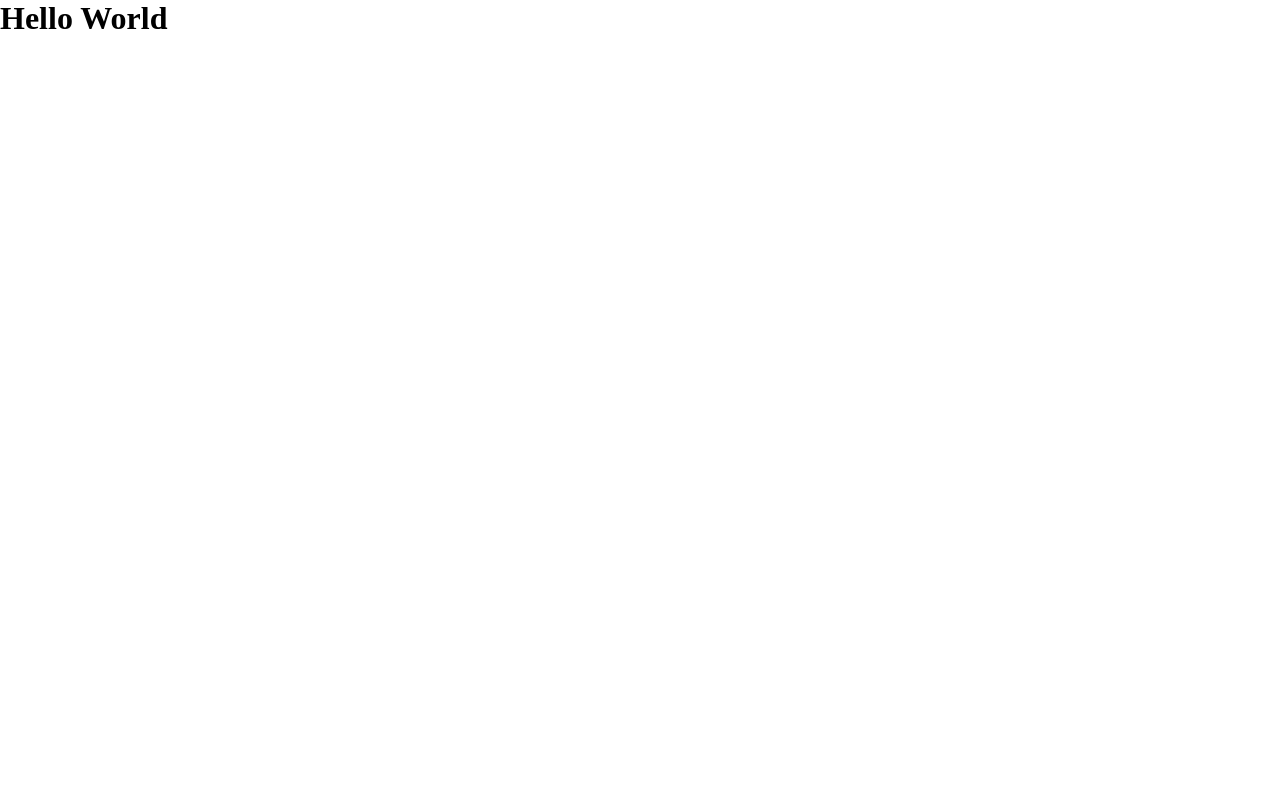
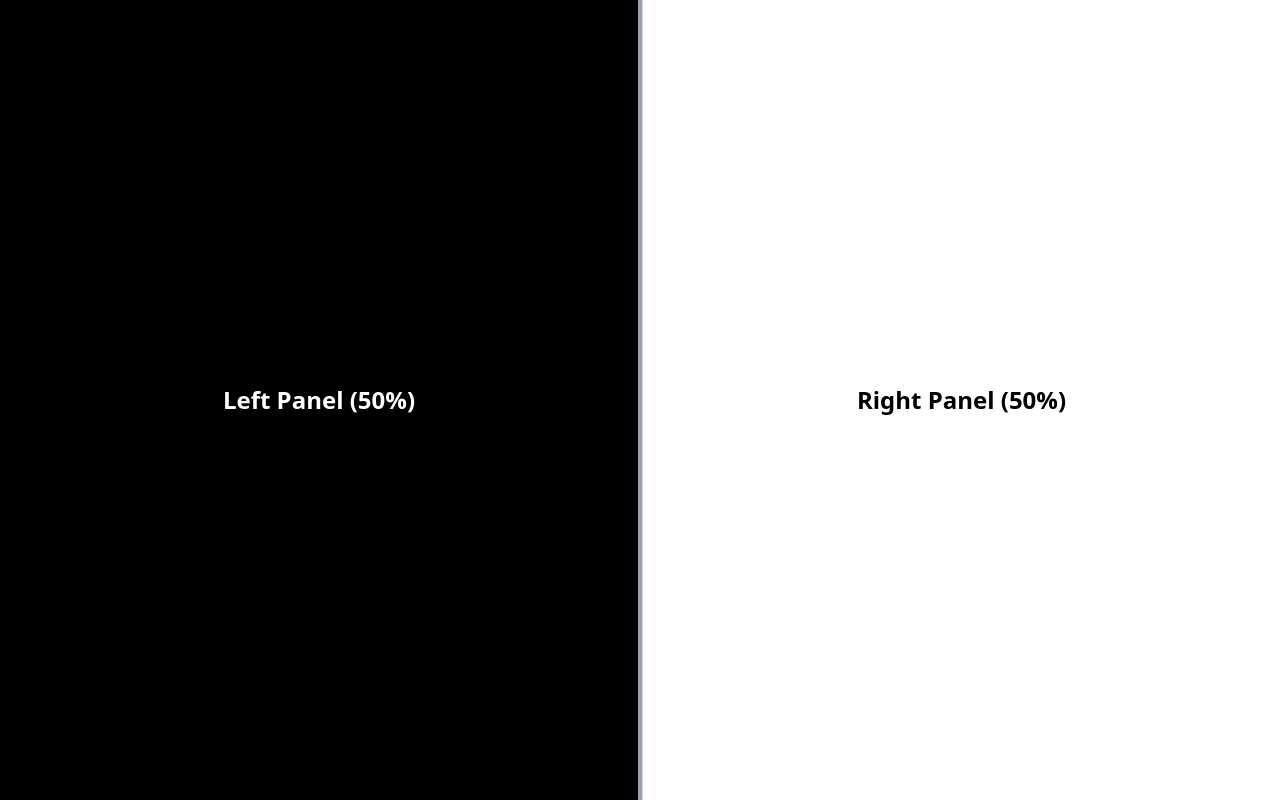
Before and after one commit to yourigruiters/yourigruiters.github.io, a React (Create React App) app: page / in a window 1280 px wide. Built offline with nearby package versions, Linux system fonts and the light colour scheme.

Commit message:
feat: initial setup for vertical scrolling divider

```diff
--- a/package.json
+++ b/package.json
@@ -3,13 +3,16 @@
   "version": "0.1.0",
   "private": true,
   "dependencies": {
+    "@tailwindcss/postcss": "^4.1.13",
     "@testing-library/dom": "^10.4.1",
     "@testing-library/jest-dom": "^6.8.0",
     "@testing-library/react": "^16.3.0",
     "@testing-library/user-event": "^13.5.0",
+    "postcss": "^8.5.6",
     "react": "^19.1.1",
     "react-dom": "^19.1.1",
     "react-scripts": "5.0.1",
+    "tailwindcss": "^3.4.17",
     "web-vitals": "^2.1.4"
   },
   "scripts": {
--- /dev/null
+++ b/postcss.config.js
@@ -0,0 +1,6 @@
+module.exports = {
+  plugins: {
+    tailwindcss: {},
+    autoprefixer: {},
+  },
+}
--- a/src/App.js
+++ b/src/App.js
@@ -1,7 +1,104 @@
+import { useState, useRef, useEffect } from "react";
+
 const App = () => {
+  const [leftWidth, setLeftWidth] = useState(50); // percentage
+  const [isDragging, setIsDragging] = useState(false);
+  const containerRef = useRef(null);
+  const dragStartX = useRef(0);
+  const dragStartWidth = useRef(0);
+
+  const snapPoints = [25, 50, 75];
+  const snapThreshold = 5; // pixels
+
+  const handleMouseDown = (e) => {
+    setIsDragging(true);
+    dragStartX.current = e.clientX;
+    dragStartWidth.current = leftWidth;
+    document.body.style.cursor = "col-resize";
+    document.body.style.userSelect = "none";
+  };
+
+  const handleMouseMove = (e) => {
+    if (!isDragging || !containerRef.current) return;
+
+    const containerRect = containerRef.current.getBoundingClientRect();
+    const deltaX = e.clientX - dragStartX.current;
+    const deltaPercentage = (deltaX / containerRect.width) * 100;
+    const newWidth = Math.max(
+      10,
+      Math.min(90, dragStartWidth.current + deltaPercentage)
+    );
+
+    setLeftWidth(newWidth);
+  };
+
+  const handleMouseUp = () => {
+    if (!isDragging) return;
+
+    setIsDragging(false);
+    document.body.style.cursor = "";
+    document.body.style.userSelect = "";
+
+    // Snap to nearest snap point
+    const nearestSnap = snapPoints.reduce((prev, curr) =>
+      Math.abs(curr - leftWidth) < Math.abs(prev - leftWidth) ? curr : prev
+    );
+
+    if (Math.abs(nearestSnap - leftWidth) <= snapThreshold) {
+      setLeftWidth(nearestSnap);
+    }
+  };
+
+  useEffect(() => {
+    const handleGlobalMouseMove = (e) => handleMouseMove(e);
+    const handleGlobalMouseUp = () => handleMouseUp();
+
+    if (isDragging) {
+      document.addEventListener("mousemove", handleGlobalMouseMove);
+      document.addEventListener("mouseup", handleGlobalMouseUp);
+    }
+
+    return () => {
+      document.removeEventListener("mousemove", handleGlobalMouseMove);
+      document.removeEventListener("mouseup", handleGlobalMouseUp);
+    };
+  }, [isDragging, leftWidth]);
+
   return (
-    <div className="App">
-      <h1>Hello World</h1>
+    <div className="h-screen w-screen overflow-hidden" ref={containerRef}>
+      <div className="flex h-full">
+        {/* Left Panel - Black */}
+        <div
+          className="bg-black flex items-center justify-center"
+          style={{ width: `${leftWidth}%` }}
+        >
+          <div className="text-white text-2xl font-bold">
+            Left Panel ({Math.round(leftWidth)}%)
+          </div>
+        </div>
+
+        {/* Resizable Divider */}
+        <div
+          className="w-1 bg-gray-400 hover:bg-gray-600 cursor-col-resize flex-shrink-0 relative group"
+          onMouseDown={handleMouseDown}
+        >
+          {/* Visual indicator */}
+          <div className="absolute inset-y-0 -left-1 -right-1 bg-transparent group-hover:bg-gray-200 opacity-50"></div>
+
+          {/* Drag handle */}
+          <div className="absolute top-1/2 left-1/2 transform -translate-x-1/2 -translate-y-1/2 w-3 h-8 bg-gray-600 rounded-sm opacity-0 group-hover:opacity-100 transition-opacity"></div>
+        </div>
+
+        {/* Right Panel - White */}
+        <div
+          className="bg-white flex items-center justify-center border-l border-gray-300"
+          style={{ width: `${100 - leftWidth}%` }}
+        >
+          <div className="text-black text-2xl font-bold">
+            Right Panel ({Math.round(100 - leftWidth)}%)
+          </div>
+        </div>
+      </div>
     </div>
   );
 };
--- a/src/index.css
+++ b/src/index.css
@@ -1,3 +1,7 @@
+@tailwind base;
+@tailwind components;
+@tailwind utilities;
+
 * {
   margin: 0;
   padding: 0;
--- /dev/null
+++ b/tailwind.config.js
@@ -0,0 +1,8 @@
+/** @type {import('tailwindcss').Config} */
+module.exports = {
+  content: ["./src/**/*.{js,jsx,ts,tsx}"],
+  theme: {
+    extend: {},
+  },
+  plugins: [],
+};
```
Also changed, not shown: 1 other file (tests, documents, lock files or other folders).
